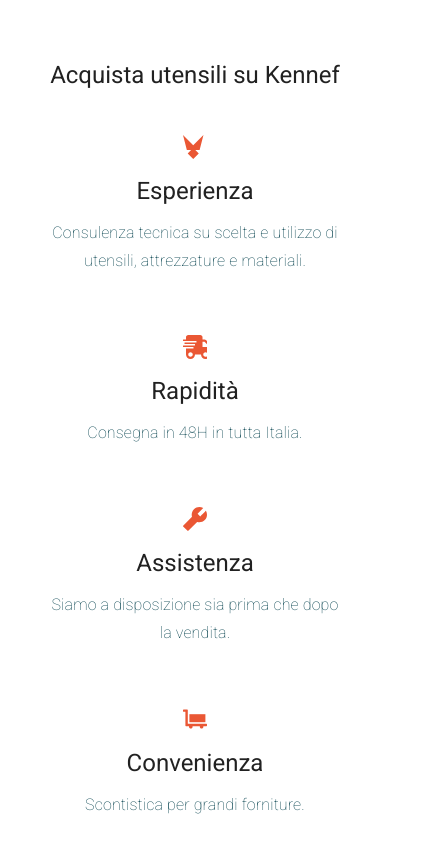
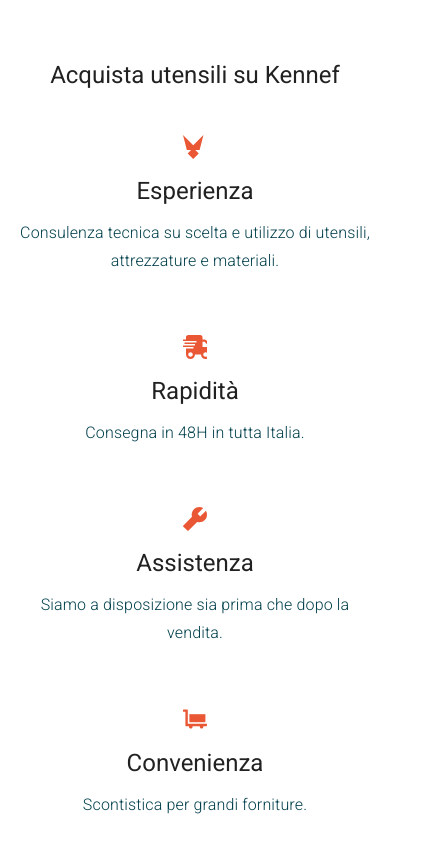
Before and after one commit to EthanITA/Kennef, a Vue app: page / in a window 390 px wide. Shown: the part 1360-2204 px from the top of the page, 433 px wide, since content can reach past the window. Built offline with nearby package versions, Linux system fonts and the light colour scheme; no server answers.

Commit message:
fix(KennefCharacteristics): responsive and weighter font

```diff
--- a/src/components/Home/KennefCharacteristics.vue
+++ b/src/components/Home/KennefCharacteristics.vue
@@ -1,12 +1,19 @@
 <template>
 	<div class="d-flex flex-column info-list pt-16">
 		<h2 class="mb-11 text-h5 font-weight-regular align-self-center">Acquista utensili su Kennef</h2>
-		<v-sheet
+		<div
+			:class="{
+				'tw-grid-cols-1': $vuetify.breakpoint.xsOnly,
+				'tw-grid-cols-2': $vuetify.breakpoint.smAndUp,
+				'tw-grid-cols-3': $vuetify.breakpoint.mdAndUp,
+				'tw-grid-cols-5': $vuetify.breakpoint.lgAndUp
+			}"
+			class="tw-grid"
+		>
+			<div
 				v-for="card in info"
 				:key="card.title"
-			class="d-flex flex-column align-self-center justify-center mb-11"
-			elevation="0"
-			width="300"
+				class="d-flex flex-column align-self-start justify-center mb-11"
 			>
 				<v-icon class="mb-4" color="primary">
 					{{ card.icon }}
@@ -15,10 +22,11 @@
 				<h5 class="mb-3 text-center text-h5 font-weight-semibold">
 					{{ card.title }}
 				</h5>
-			<p class="text-subtitle-1 text-center font-weight-thin">
+				<p class="text-subtitle-1 text-center font-weight-light">
 					{{ card.description }}
 				</p>
-		</v-sheet>
+			</div>
+		</div>
 	</div>
 </template>
 
```
Lines whose indentation alone changed are shown as unchanged.
